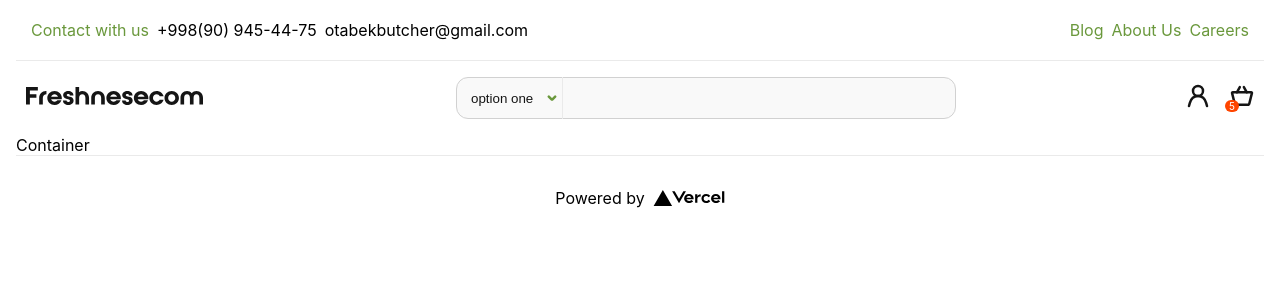
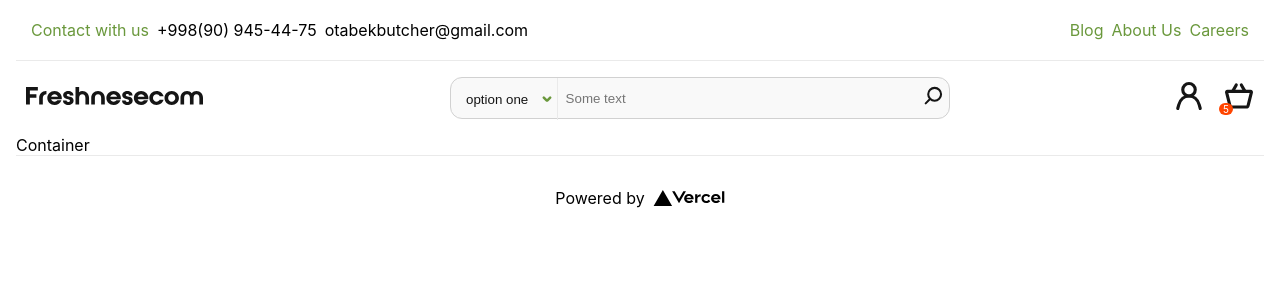
Before and after one commit to u1810291/erp-system, a Next.js app: page / in a window 1280 px wide. Shown: the top 300 px of the page. Built offline with nearby package versions, Linux system fonts and the light colour scheme.

Commit message:
some commit

```diff
--- a/components/Header/index.jsx
+++ b/components/Header/index.jsx
@@ -40,7 +40,7 @@ export const Header = ({ component }) => (
         <Image src={imageUrl} alt='logo' />
       </Box>
       <Box width='500px'>
-        <InputField select={data} />
+        <InputField select={data} placeHolder='Some text' />
       </Box>
       <Flex justifyContent='space-between' gap={20}>
         <IconBadge imgSrc={UserIcon} alt='User'/>
--- a/components/IconBadge/index.tsx
+++ b/components/IconBadge/index.tsx
@@ -3,11 +3,18 @@ import Image from 'next/image';
 import { Badge } from '@chakra-ui/react';
 import styles from '@styles/forms.module.css'
 
-export const IconBadge = ({ imgSrc, alt, text }: { imgSrc: string; alt: string; text: string }) => {
+type IconBadgeType = {
+  imgSrc: string;
+  alt: string;
+  text?: string;
+  props?: any
+}
+
+export const IconBadge = ({ imgSrc, alt, text, ...props }: IconBadgeType) => {
   return (
     <div className={styles.icon}>
-      <Image src={imgSrc} alt={alt}/>
-      <Badge px='2' className={styles.iconBadge}>
+      <Image src={imgSrc} alt={alt} {...props} width={30} height={30} />
+      <Badge px='2' className={styles.iconBadge} {...props}>
         {text}
       </Badge>
     </div>
--- a/components/Input/index.tsx
+++ b/components/Input/index.tsx
@@ -1,14 +1,24 @@
 import React from 'react';
 import styles from '@styles/forms.module.css';
-import { Flex } from '@chakra-ui/react';
-import { DropDown } from '@components/DropDown';
+import { Flex, Box } from '@chakra-ui/react';
+import { DropDown, DropDownOptionType } from '@components/DropDown';
+import { IconBadge } from '@components/IconBadge';
+import SearchIcon from '@static/icons/search.svg';
+
+type InputFieldType = {
+  select: Array<DropDownOptionType>,
+  props?: any,
+}
 
 export const InputField = ({ select, ...props }: any) => {
-  if(!select?.length) return <input {...props} className={styles.inputField}/>
+  if(!select?.length) return <Box className={styles.inputField}><input {...props}/></Box>
   return (
-    <Flex justifyContent="center" alignItems="center" position='relative'>
-      <DropDown options={select} />
-      <input {...props} className={styles.inputField} />
+    <Flex justifyContent="center" alignItems="center" className={styles.inputField} p={5}>
+      <Box w={150}>
+        <DropDown options={select} />
+      </Box>
+      <input {...props}/>
+      <IconBadge imgSrc={SearchIcon} alt="search" props={{ width: 30, height: 30 }} />
     </Flex>
   )
 }
--- a/styles/forms.module.css
+++ b/styles/forms.module.css
@@ -1,14 +1,21 @@
 .inputField {
   height: 42px;
-  background: #F9F9F9;
-  border: 1px solid #D1D1D1;
+  background: #f9f9f9;
+  border: 1px solid #d1d1d1;
   border-radius: 12px;
   box-sizing: border-box;
   outline: none;
   width: 100%;
+  position: relative;
 }
+
 .inputField input {
-  position: relative;
+  outline: none;
+  height: 40px;
+  width: 100%;
+  border: none;
+  border-radius: 12px;
+  background-color: transparent;
 }
 
 .icon {
@@ -27,13 +34,14 @@
   text-align: center;
   line-height: 12px;
   text-decoration: none;
-  color: #FFFFFF;
+  color: #ffffff;
   background-color: orangered;
 }
 
 .dropdown {
   position: absolute;
   left: 0;
+  top: 0;
   border: none;
   padding-left: 15px;
   color: #151515;
@@ -41,13 +49,8 @@
   -webkit-appearance: none;
   -moz-appearance: none;
   background: transparent;
-  background: url('../static/icons/dropdownArrow.svg') no-repeat 95% center;
+  background: url("../static/icons/dropdownArrow.svg") no-repeat 95% center;
   padding-right: 20px;
   border-right: 1px solid var(--border-color-v1);
   height: 42px;
 }
-
-.dropdown option {
-  position: absolute;
-  top: 10px;
-}
```
Also changed, not shown: static/icons/search.svg (added).
